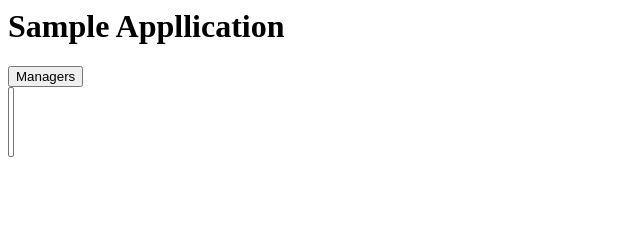
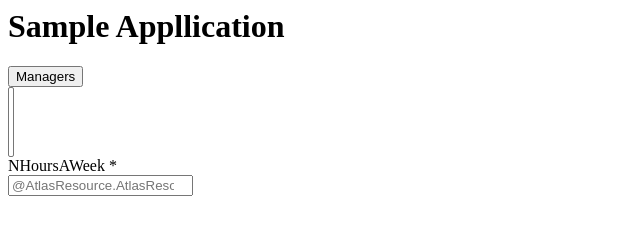
Before and after one commit to chinnaamara/first-ngapp, a website: page src/index.html in a window 1280 px wide. Shown: the whole page, without its empty margins (0-640 px from the left). Drawn offline with Linux system fonts and the light colour scheme.

Commit message:
add input field with only number and filter

```diff
--- a/src/index.html
+++ b/src/index.html
@@ -17,5 +17,13 @@
                 <option value=" "></option>
             </select>
         </div>
+
+        <div class="form-group">
+    <label for="hours-a-wk" class="col-sm-3 control-label">NHoursAWeek *</label>
+    <div class="col-sm-8 col-md-7">
+        <input type="number" class="form-control" id="hours-a-wk" min="1" name="hours-a-wk" required="" placeholder="@AtlasResource.AtlasResource.Hours" data-ng-model="model.Job.HoursAWeek" ng-keypress="filterHoursAWeek($event)">
+        <span class="glyphicon glyphicon-warning-sign"></span>
+    </div>
+</div>
 	</body>
 </html>
```
Also changed, not shown: src/js/app.js (+9 -1 lines).
